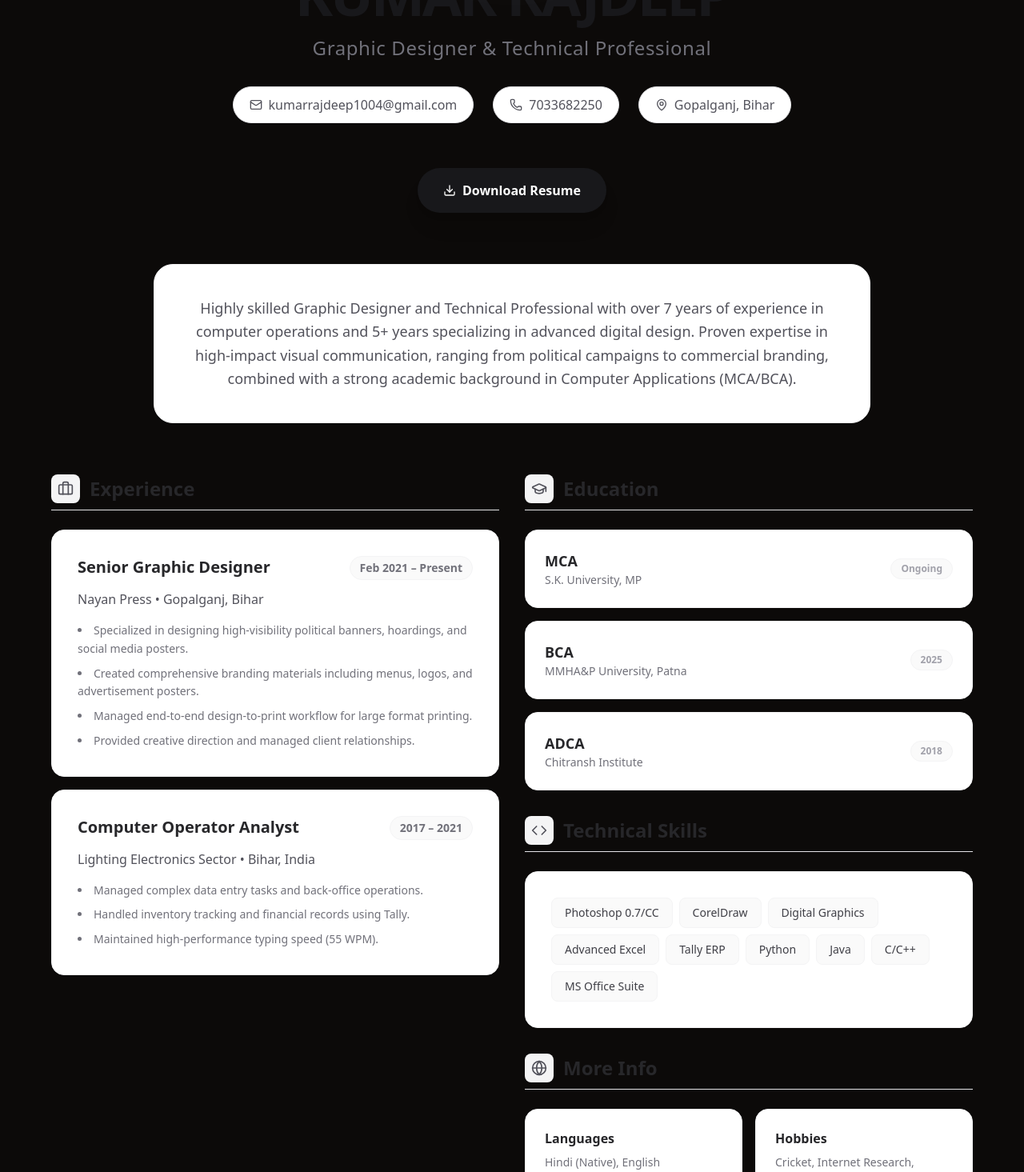
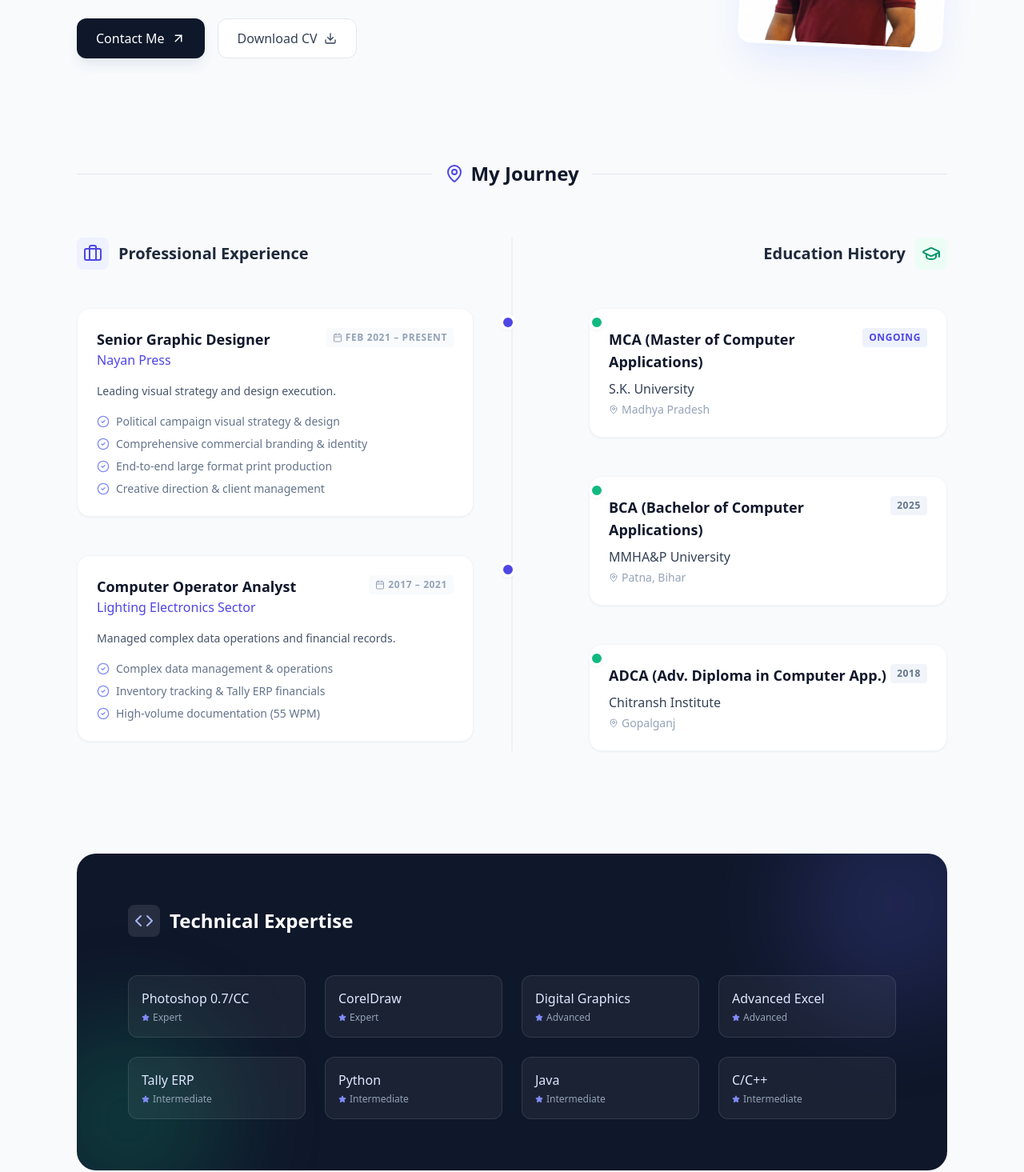
Before and after one commit to prajaptivishal/rajdeep_portfolio, a React (Vite) app: page / in a window 1280 px wide. Shown: the part 340-1805 px from the top of the page at 80% size. Built offline with nearby package versions, Linux system fonts and the light colour scheme; no server answers.

Commit message:
feat: update theme to Modern Slate & Indigo and implement Journey Roadmap

```diff
--- a/src/App.jsx
+++ b/src/App.jsx
@@ -7,7 +7,7 @@ import ProtectedRoute from './components/ProtectedRoute'
 function App() {
   return (
     <Router>
-      <div className="min-h-screen bg-stone-950 text-stone-100 font-sans">
+      <div className="min-h-screen font-sans antialiased">
         <Routes>
           <Route path="/" element={<Home />} />
           <Route path="/admin" element={<AdminLogin />} />
--- a/src/index.css
+++ b/src/index.css
@@ -4,6 +4,6 @@
 
 @layer base {
   body {
-    @apply bg-zinc-50 text-zinc-900 antialiased selection:bg-zinc-200;
+    @apply bg-slate-50 text-slate-900 antialiased selection:bg-indigo-100 selection:text-indigo-900;
   }
 }
--- a/src/pages/Home.jsx
+++ b/src/pages/Home.jsx
@@ -2,7 +2,7 @@ import React from 'react';
 import { useQuery } from '@tanstack/react-query';
 import { getImages } from '../lib/api';
 import MasonryGrid from '../components/MasonryGrid';
-import { Loader2, Download, Mail, Phone, MapPin, Briefcase, GraduationCap, Code, Globe } from 'lucide-react';
+import { Loader2, ArrowUpRight, Briefcase, GraduationCap, Calendar, MapPin, Code, Star, CheckCircle2, Download } from 'lucide-react';
 
 const Home = () => {
   const { data: images, isLoading, error } = useQuery({
@@ -10,205 +10,274 @@ const Home = () => {
     queryFn: getImages,
   });
 
+  const experience = [
+    {
+      title: "Senior Graphic Designer",
+      company: "Nayan Press",
+      location: "Gopalganj, Bihar",
+      period: "Feb 2021 – Present",
+      description: "Leading visual strategy and design execution.",
+      details: [
+        "Political campaign visual strategy & design",
+        "Comprehensive commercial branding & identity",
+        "End-to-end large format print production",
+        "Creative direction & client management"
+      ]
+    },
+    {
+      title: "Computer Operator Analyst",
+      company: "Lighting Electronics Sector",
+      location: "Bihar",
+      period: "2017 – 2021",
+      description: "Managed complex data operations and financial records.",
+      details: [
+        "Complex data management & operations",
+        "Inventory tracking & Tally ERP financials",
+        "High-volume documentation (55 WPM)"
+      ]
+    }
+  ];
+
+  const education = [
+    {
+      degree: "MCA (Master of Computer Applications)",
+      institution: "S.K. University",
+      location: "Madhya Pradesh",
+      year: "Ongoing",
+      status: "current"
+    },
+    {
+      degree: "BCA (Bachelor of Computer Applications)",
+      institution: "MMHA&P University",
+      location: "Patna, Bihar",
+      year: "2025",
+      status: "completed"
+    },
+    {
+      degree: "ADCA (Adv. Diploma in Computer App.)",
+      institution: "Chitransh Institute",
+      location: "Gopalganj",
+      year: "2018",
+      status: "completed"
+    }
+  ];
+
   return (
-    <div className="container mx-auto px-4 py-8 max-w-7xl">
-      {/* Hero / Resume Section */}
-      <div className="mb-24 space-y-16">
-        {/* Header */}
-        <div className="text-center space-y-8 pt-10">
-          {/* Profile Image */}
-          <div className="relative mx-auto w-32 h-32 md:w-48 md:h-48 mb-8">
-            <div className="absolute inset-0 rounded-full bg-gradient-to-tr from-zinc-200 to-stone-200 opacity-60 blur-2xl"></div>
-            <img
-              src="/profile.png"
-              alt="Kumar Rajdeep"
-              className="relative w-full h-full object-cover rounded-full border-4 border-white shadow-2xl ring-1 ring-zinc-200"
-            />
+    <div className="min-h-screen bg-slate-50 text-slate-900 font-sans selection:bg-indigo-100 selection:text-indigo-900">
+      <div className="container mx-auto px-4 md:px-8 py-12 max-w-6xl">
+
+        {/* Header / Hero Section */}
+        <header className="mb-20 md:mb-32 pt-8 md:pt-20">
+          <div className="flex flex-col md:flex-row gap-8 md:items-center justify-between">
+            <div className="space-y-6">
+              <div className="inline-flex items-center gap-2 px-3 py-1 rounded-full bg-indigo-50 text-indigo-700 text-xs font-bold tracking-wide uppercase border border-indigo-100">
+                <span className="relative flex h-2 w-2">
+                  <span className="animate-ping absolute inline-flex h-full w-full rounded-full bg-indigo-400 opacity-75"></span>
+                  <span className="relative inline-flex rounded-full h-2 w-2 bg-indigo-500"></span>
+                </span>
+                Available for work
               </div>
 
-          <div className="space-y-4">
-            <h1 className="text-5xl md:text-7xl font-bold tracking-tighter text-zinc-900 uppercase">
+              <div>
+                <h1 className="text-5xl md:text-7xl font-bold tracking-tight text-slate-900 mb-2">
                   Kumar Rajdeep
                 </h1>
-            <p className="text-xl md:text-2xl text-zinc-500 font-light tracking-wide">
-              Graphic Designer & Technical Professional
+                <p className="text-xl md:text-2xl font-light text-slate-500 max-w-2xl">
+                  Graphic Designer & Technical Professional crafting digital experiences with precision.
                 </p>
               </div>
 
-          <div className="flex flex-wrap justify-center gap-6 text-zinc-600 text-sm md:text-base font-medium">
-            <a href="mailto:kumarrajdeep1004@gmail.com" className="flex items-center gap-2 hover:text-zinc-900 transition-colors bg-white px-5 py-2.5 rounded-full shadow-sm border border-zinc-200 hover:border-zinc-300">
-              <Mail className="w-4 h-4" /> kumarrajdeep1004@gmail.com
+              <div className="flex flex-wrap gap-4 pt-4">
+                <a
+                  href="mailto:kumarrajdeep1004@gmail.com"
+                  className="px-6 py-3 rounded-xl bg-slate-900 text-white font-medium hover:bg-indigo-600 transition-all shadow-lg shadow-slate-200 hover:shadow-indigo-200 flex items-center gap-2"
+                >
+                  Contact Me <ArrowUpRight size={18} />
                 </a>
-            <span className="flex items-center gap-2 bg-white px-5 py-2.5 rounded-full shadow-sm border border-zinc-200">
-              <Phone className="w-4 h-4" /> 7033682250
-            </span>
-            <span className="flex items-center gap-2 bg-white px-5 py-2.5 rounded-full shadow-sm border border-zinc-200">
-              <MapPin className="w-4 h-4" /> Gopalganj, Bihar
-            </span>
-          </div>
-
-          <div className="flex justify-center pt-6">
                 <a
                   href="/Rajdeep_CV.pdf"
                   download
-              className="inline-flex items-center gap-2 px-8 py-4 bg-zinc-900 text-white rounded-full font-semibold hover:bg-zinc-800 transition-all transform hover:scale-105 shadow-xl hover:shadow-2xl"
+                  className="px-6 py-3 rounded-xl bg-white text-slate-700 border border-slate-200 font-medium hover:border-slate-300 hover:bg-slate-50 transition-all flex items-center gap-2"
                 >
-              <Download className="w-4 h-4" /> Download Resume
+                  Download CV <Download className="w-4 h-4" />
                 </a>
               </div>
             </div>
 
-        {/* Summary */}
-        <div className="max-w-4xl mx-auto bg-white p-10 rounded-3xl shadow-sm border border-zinc-100">
-          <p className="text-zinc-600 leading-relaxed text-lg text-center font-medium">
-            Highly skilled Graphic Designer and Technical Professional with over 7 years of experience in computer operations and 5+ years specializing in advanced digital design. Proven expertise in high-impact visual communication, ranging from political campaigns to commercial branding, combined with a strong academic background in Computer Applications (MCA/BCA).
-          </p>
+            <div className="relative hidden md:block">
+              <div className="w-64 h-64 rounded-2xl overflow-hidden shadow-2xl shadow-indigo-100 rotate-3 border-4 border-white">
+                <img
+                  src="/profile.png"
+                  alt="Kumar Rajdeep"
+                  className="w-full h-full object-cover"
+                />
+              </div>
+              <div className="absolute -z-10 -bottom-6 -right-6 w-full h-full bg-indigo-600/10 rounded-2xl -rotate-6"></div>
+            </div>
+          </div>
+        </header>
+
+        {/* My Journey - Roadmap Structure */}
+        <section className="mb-24 md:mb-32">
+          <div className="flex items-center gap-4 mb-16">
+            <div className="h-px bg-slate-200 flex-1"></div>
+            <h2 className="text-2xl font-bold text-slate-900 flex items-center gap-2">
+              <MapPin className="text-indigo-600" /> My Journey
+            </h2>
+            <div className="h-px bg-slate-200 flex-1"></div>
           </div>
 
-        {/* Details Grid */}
-        <div className="grid md:grid-cols-2 gap-8 max-w-6xl mx-auto">
+          <div className="grid lg:grid-cols-2 gap-16 lg:gap-24 relative">
+            {/* Center Line for Desktop */}
+            <div className="hidden lg:block absolute left-1/2 top-0 bottom-0 w-px bg-slate-200 -translate-x-1/2"></div>
 
-          {/* Experience */}
-          <div className="space-y-6">
-            <h3 className="text-2xl font-bold text-zinc-800 flex items-center gap-3 pb-2 border-b border-zinc-200">
-              <div className="p-2 bg-zinc-100 rounded-lg text-zinc-600">
-                <Briefcase className="w-5 h-5" />
+            {/* Experience Column */}
+            <div className="space-y-12">
+              <div className="flex items-center gap-3 mb-8">
+                <div className="p-2 bg-indigo-50 rounded-lg text-indigo-600">
+                  <Briefcase size={24} />
                 </div>
-              Experience
-            </h3>
-
-            <div className="space-y-4">
-              <div className="bg-white p-8 rounded-2xl shadow-sm border border-zinc-100 hover:shadow-md transition-all group">
-                <div className="flex justify-between items-start mb-3">
-                  <h4 className="text-xl font-bold text-zinc-800 group-hover:text-zinc-600 transition-colors">Senior Graphic Designer</h4>
-                  <span className="text-sm font-semibold text-zinc-500 bg-zinc-50 px-3 py-1 rounded-full border border-zinc-100">Feb 2021 – Present</span>
-                </div>
-                <p className="text-zinc-600 mb-4 font-medium">Nayan Press • Gopalganj, Bihar</p>
-                <ul className="list-disc list-inside text-zinc-500 space-y-2 text-sm leading-relaxed">
-                  <li>Specialized in designing high-visibility political banners, hoardings, and social media posters.</li>
-                  <li>Created comprehensive branding materials including menus, logos, and advertisement posters.</li>
-                  <li>Managed end-to-end design-to-print workflow for large format printing.</li>
-                  <li>Provided creative direction and managed client relationships.</li>
-                </ul>
+                <h3 className="text-xl font-bold text-slate-800">Professional Experience</h3>
               </div>
 
-              <div className="bg-white p-8 rounded-2xl shadow-sm border border-zinc-100 hover:shadow-md transition-all group">
-                <div className="flex justify-between items-start mb-3">
-                  <h4 className="text-xl font-bold text-zinc-800 group-hover:text-zinc-600 transition-colors">Computer Operator Analyst</h4>
-                  <span className="text-sm font-semibold text-zinc-500 bg-zinc-50 px-3 py-1 rounded-full border border-zinc-100">2017 – 2021</span>
+              <div className="relative space-y-12 pl-8 lg:pl-0">
+                {/* Mobile Line */}
+                <div className="lg:hidden absolute left-0 top-2 bottom-0 w-px bg-slate-200"></div>
+
+                {experience.map((job, index) => (
+                  <div key={index} className="relative group">
+                    {/* Timeline Dot */}
+                    <div className="absolute -left-[37px] lg:left-auto lg:-right-[53px] top-2 w-5 h-5 rounded-full border-4 border-white bg-indigo-600 shadow-sm z-10 group-hover:scale-125 transition-transform"></div>
+
+                    <div className="bg-white p-6 rounded-2xl border border-slate-100 shadow-sm hover:shadow-xl hover:shadow-indigo-100/50 transition-all duration-300">
+                      <div className="flex flex-col sm:flex-row sm:justify-between sm:items-start gap-2 mb-4">
+                        <div>
+                          <h4 className="text-lg font-bold text-slate-900">{job.title}</h4>
+                          <p className="text-indigo-600 font-medium">{job.company}</p>
                         </div>
-                <p className="text-zinc-600 mb-4 font-medium">Lighting Electronics Sector • Bihar, India</p>
-                <ul className="list-disc list-inside text-zinc-500 space-y-2 text-sm leading-relaxed">
-                  <li>Managed complex data entry tasks and back-office operations.</li>
-                  <li>Handled inventory tracking and financial records using Tally.</li>
-                  <li>Maintained high-performance typing speed (55 WPM).</li>
+                        <div className="flex items-center gap-1 text-xs font-bold uppercase tracking-wider text-slate-400 bg-slate-50 px-2 py-1 rounded">
+                          <Calendar size={12} /> {job.period}
+                        </div>
+                      </div>
+
+                      <p className="text-slate-600 mb-4 text-sm leading-relaxed">
+                        {job.description}
+                      </p>
+
+                      <ul className="space-y-2">
+                        {job.details.map((detail, i) => (
+                          <li key={i} className="flex items-start gap-2 text-sm text-slate-500">
+                            <CheckCircle2 size={16} className="text-indigo-400 shrink-0 mt-0.5" />
+                            <span>{detail.replace(/^• /, '')}</span>
+                          </li>
+                        ))}
                       </ul>
                     </div>
                   </div>
-          </div>
-
-          {/* Right Column: Education & Skills */}
-          <div className="space-y-8">
-            {/* Education */}
-            <div className="space-y-6">
-              <h3 className="text-2xl font-bold text-zinc-800 flex items-center gap-3 pb-2 border-b border-zinc-200">
-                <div className="p-2 bg-zinc-100 rounded-lg text-zinc-600">
-                  <GraduationCap className="w-5 h-5" />
-                </div>
-                Education
-              </h3>
-
-              <div className="space-y-4">
-                <div className="bg-white p-6 rounded-2xl shadow-sm border border-zinc-100 flex justify-between items-center group hover:shadow-md transition-all">
-                  <div>
-                    <h4 className="text-lg font-bold text-zinc-800 group-hover:text-zinc-600 transition-colors">MCA</h4>
-                    <p className="text-zinc-500 text-sm">S.K. University, MP</p>
-                  </div>
-                  <span className="text-xs font-semibold text-zinc-400 bg-zinc-50 px-3 py-1 rounded-full border border-zinc-100">Ongoing</span>
-                </div>
-
-                <div className="bg-white p-6 rounded-2xl shadow-sm border border-zinc-100 flex justify-between items-center group hover:shadow-md transition-all">
-                  <div>
-                    <h4 className="text-lg font-bold text-zinc-800 group-hover:text-zinc-600 transition-colors">BCA</h4>
-                    <p className="text-zinc-500 text-sm">MMHA&P University, Patna</p>
-                  </div>
-                  <span className="text-xs font-semibold text-zinc-400 bg-zinc-50 px-3 py-1 rounded-full border border-zinc-100">2025</span>
-                </div>
-
-                <div className="bg-white p-6 rounded-2xl shadow-sm border border-zinc-100 flex justify-between items-center group hover:shadow-md transition-all">
-                  <div>
-                    <h4 className="text-lg font-bold text-zinc-800 group-hover:text-zinc-600 transition-colors">ADCA</h4>
-                    <p className="text-zinc-500 text-sm">Chitransh Institute</p>
-                  </div>
-                  <span className="text-xs font-semibold text-zinc-400 bg-zinc-50 px-3 py-1 rounded-full border border-zinc-100">2018</span>
-                </div>
+                ))}
               </div>
             </div>
 
-            {/* Skills */}
-            <div className="space-y-6">
-              <h3 className="text-2xl font-bold text-zinc-800 flex items-center gap-3 pb-2 border-b border-zinc-200">
-                <div className="p-2 bg-zinc-100 rounded-lg text-zinc-600">
-                  <Code className="w-5 h-5" />
+            {/* Education Column */}
+            <div className="space-y-12">
+              <div className="flex items-center gap-3 mb-8 lg:justify-end">
+                <h3 className="text-xl font-bold text-slate-800 order-2 lg:order-1">Education History</h3>
+                <div className="p-2 bg-emerald-50 rounded-lg text-emerald-600 order-1 lg:order-2">
+                  <GraduationCap size={24} />
                 </div>
-                Technical Skills
-              </h3>
+              </div>
 
-              <div className="bg-white p-8 rounded-2xl shadow-sm border border-zinc-100">
-                <div className="flex flex-wrap gap-2">
-                  {['Photoshop 0.7/CC', 'CorelDraw', 'Digital Graphics', 'Advanced Excel', 'Tally ERP', 'Python', 'Java', 'C/C++', 'MS Office Suite'].map((skill) => (
-                    <span key={skill} className="px-4 py-2 bg-zinc-50 text-zinc-700 rounded-lg text-sm font-medium border border-zinc-100 hover:bg-zinc-100 hover:border-zinc-200 transition-colors cursor-default">
-                      {skill}
+              <div className="relative space-y-12 pl-8 lg:pl-12">
+                {/* Mobile Line */}
+                <div className="lg:hidden absolute left-0 top-2 bottom-0 w-px bg-slate-200"></div>
+
+                {education.map((edu, index) => (
+                  <div key={index} className="relative group">
+                    {/* Timeline Dot */}
+                    <div className="absolute -left-[37px] lg:left-auto lg:-left-[53px] top-2 w-5 h-5 rounded-full border-4 border-white bg-emerald-500 shadow-sm z-10 group-hover:scale-125 transition-transform"></div>
+
+                    <div className="bg-white p-6 rounded-2xl border border-slate-100 shadow-sm hover:shadow-xl hover:shadow-emerald-100/50 transition-all duration-300">
+                      <div className="flex justify-between items-start mb-2">
+                        <h4 className="text-lg font-bold text-slate-900">{edu.degree}</h4>
+                        <span className={`text-xs font-bold px-2 py-1 rounded uppercase tracking-wider ${edu.status === 'current' ? 'bg-indigo-50 text-indigo-600' : 'bg-slate-100 text-slate-500'}`}>
+                          {edu.year}
                         </span>
+                      </div>
+                      <p className="text-slate-700 font-medium mb-1">{edu.institution}</p>
+                      <p className="text-sm text-slate-400 flex items-center gap-1">
+                        <MapPin size={12} /> {edu.location}
+                      </p>
+                    </div>
+                  </div>
                 ))}
               </div>
             </div>
           </div>
+        </section>
 
-            {/* Languages & Hobbies */}
-            <div className="space-y-6">
-              <h3 className="text-2xl font-bold text-zinc-800 flex items-center gap-3 pb-2 border-b border-zinc-200">
-                <div className="p-2 bg-zinc-100 rounded-lg text-zinc-600">
-                  <Globe className="w-5 h-5" />
+        {/* Technical Skills - Cards */}
+        <section className="mb-24 md:mb-32">
+          <div className="bg-slate-900 rounded-3xl p-8 md:p-16 text-white overflow-hidden relative">
+            <div className="absolute top-0 right-0 -mt-16 -mr-16 w-64 h-64 bg-indigo-500 rounded-full blur-3xl opacity-20"></div>
+            <div className="absolute bottom-0 left-0 -mb-16 -ml-16 w-64 h-64 bg-emerald-500 rounded-full blur-3xl opacity-20"></div>
+
+            <div className="relative z-10">
+              <div className="flex items-center gap-3 mb-12">
+                <div className="p-2 bg-white/10 rounded-lg backdrop-blur-sm">
+                  <Code size={24} className="text-indigo-300" />
                 </div>
-                More Info
-              </h3>
+                <h2 className="text-2xl font-bold">Technical Expertise</h2>
+              </div>
 
-              <div className="grid grid-cols-2 gap-4">
-                <div className="bg-white p-6 rounded-2xl shadow-sm border border-zinc-100">
-                  <h4 className="font-semibold text-zinc-800 mb-2">Languages</h4>
-                  <p className="text-zinc-500 text-sm">Hindi (Native), English (Professional)</p>
+              <div className="grid grid-cols-2 md:grid-cols-3 lg:grid-cols-4 gap-4 md:gap-6">
+                {[
+                  { name: 'Photoshop 0.7/CC', level: 'Expert' },
+                  { name: 'CorelDraw', level: 'Expert' },
+                  { name: 'Digital Graphics', level: 'Advanced' },
+                  { name: 'Advanced Excel', level: 'Advanced' },
+                  { name: 'Tally ERP', level: 'Intermediate' },
+                  { name: 'Python', level: 'Intermediate' },
+                  { name: 'Java', level: 'Intermediate' },
+                  { name: 'C/C++', level: 'Intermediate' }
+                ].map((skill, idx) => (
+                  <div key={idx} className="bg-white/5 border border-white/10 rounded-xl p-4 hover:bg-white/10 transition-colors">
+                    <h3 className="font-medium text-indigo-100 mb-1">{skill.name}</h3>
+                    <div className="flex items-center gap-1 text-xs text-slate-400">
+                      <Star size={10} className="fill-current text-indigo-400" /> {skill.level}
                     </div>
-                <div className="bg-white p-6 rounded-2xl shadow-sm border border-zinc-100">
-                  <h4 className="font-semibold text-zinc-800 mb-2">Hobbies</h4>
-                  <p className="text-zinc-500 text-sm">Cricket, Internet Research, Design Trends</p>
+                  </div>
+                ))}
               </div>
             </div>
           </div>
+        </section>
+
+        {/* Portfolio Section */}
+        <section className="pt-12">
+          <div className="flex flex-col md:flex-row justify-between items-end mb-12">
+            <div>
+              <div className="flex items-center gap-2 mb-2">
+                <span className="w-8 h-px bg-indigo-500"></span>
+                <span className="text-indigo-600 font-bold uppercase tracking-widest text-xs">Portfolio</span>
               </div>
+              <h2 className="text-4xl font-bold text-slate-900">Selected Works</h2>
             </div>
           </div>
 
-      {/* Portfolio Header */}
-      <div className="text-center mb-12 space-y-4">
-        <h2 className="text-3xl md:text-4xl font-bold text-zinc-900 tracking-tight">Featured Work</h2>
-        <p className="text-zinc-500 max-w-2xl mx-auto text-lg">
-          A showcase of my recent design projects. Click on any image to view full size.
-        </p>
-      </div>
-
-      {/* Portfolio Grid */}
           {isLoading ? (
             <div className="flex justify-center items-center h-64">
-          <Loader2 className="w-10 h-10 animate-spin text-zinc-400" />
+              <Loader2 className="w-10 h-10 animate-spin text-indigo-600" />
             </div>
           ) : error ? (
-        <div className="text-center bg-red-50 text-red-600 py-10 rounded-xl border border-red-100">
+            <div className="text-center text-red-500 py-10 bg-red-50 rounded-xl">
               Error loading portfolio. Please try again later.
             </div>
           ) : (
             <MasonryGrid images={images} />
           )}
+        </section>
+
+      </div>
     </div>
   );
 };
```
Also changed, not shown: src/components/MasonryGrid.jsx (+15 -13 lines), src/pages/AdminDashboard.jsx (+35 -27 lines), src/pages/AdminLogin.jsx (+9 -9 lines). Lines whose indentation alone changed are shown as unchanged.
